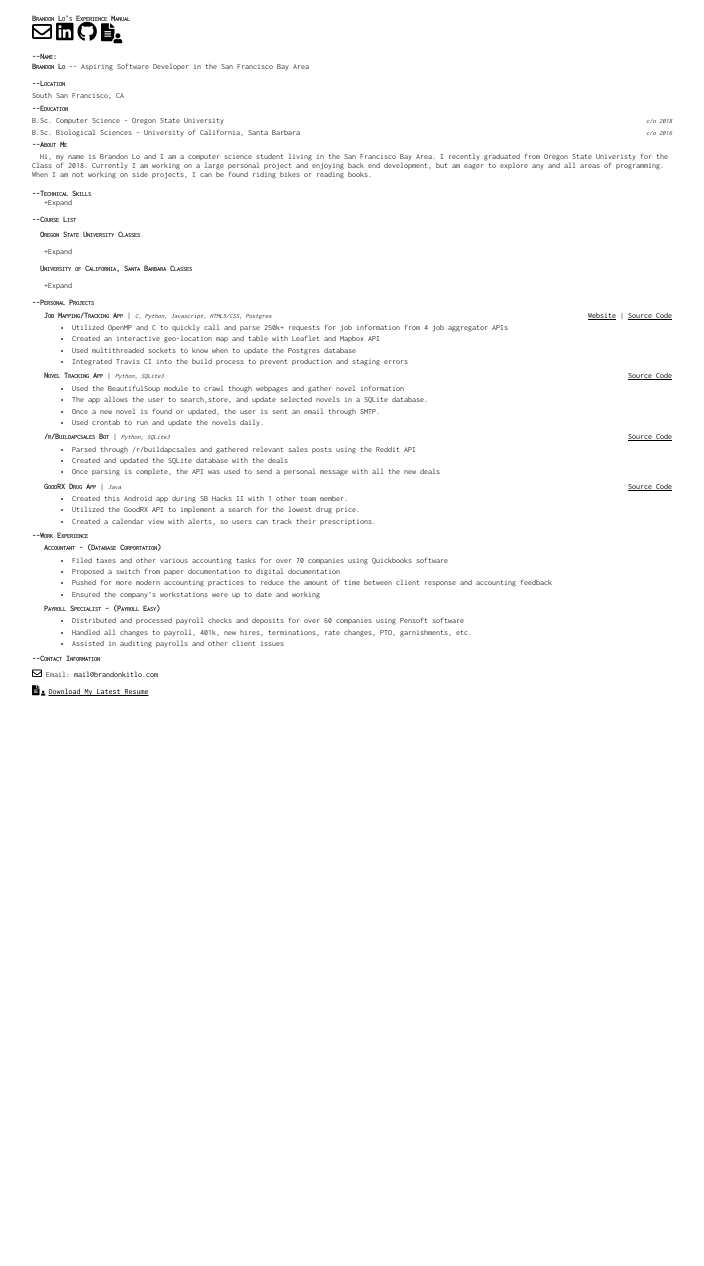
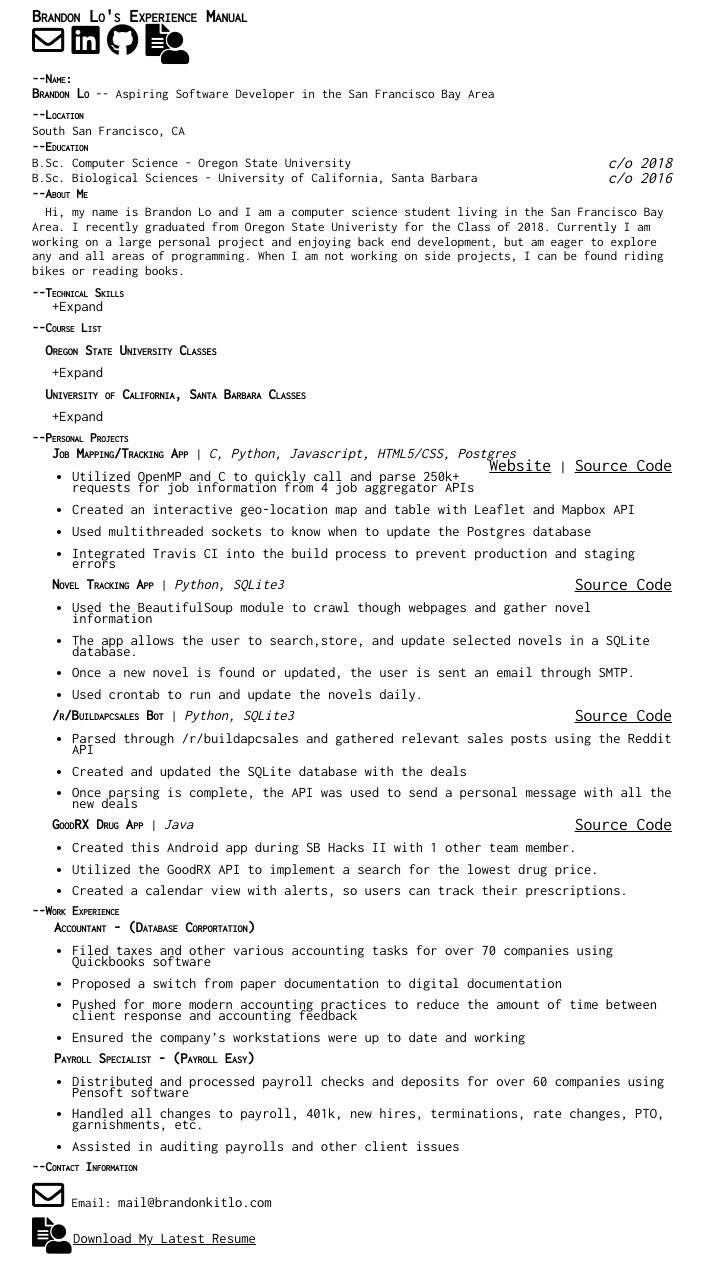
Before and after one commit to bklo94/bklo94.github.io, a PHP site: page / in a window 1280 px wide. Shown: the whole page, without its empty margins (288-992 px from the left). Before the commit the page ends 696 px from the top, so only its background shows below. Run offline with PHP 8.4, Linux system fonts and the light colour scheme; some libraries are stand-ins or nearby versions.

Commit message:
Increased font sizing

```diff
--- a/index.html
+++ b/index.html
@@ -20,16 +20,16 @@
 </head>
 <body>
    <div class="center">
-      <b>Brandon Lo's Experience Manual</b>
+      <b class ="mheader">Brandon Lo's Experience Manual</b>
       <p style="margin-bottom: 0px">
          <script language="javascript">
-            document.write(unescape('%3C%61%20%68%72%65%66%3D%22%6D%61%69%6C%74%6F%3A%6D%61%69%6C%40%62%72%61%6E%64%6F%6E%6B%69%74%6C%6F%2E%63%6F%6D%22%3E%20%3C%69%20%63%6C%61%73%73%3D%22%66%61%72%20%66%61%2D%65%6E%76%65%6C%6F%70%65%22%20%73%74%79%6C%65%3D%22%66%6F%6E%74%2D%73%69%7A%65%3A%20%32%72%65%6D%3B%20%63%6F%6C%6F%72%3A%20%72%67%62%28%30%2C%30%2C%30%29%3B%22%3E%3C%2F%69%3E%20%3C%2F%61%3E'));
+            document.write(unescape('%3C%61%20%68%72%65%66%3D%22%6D%61%69%6C%74%6F%3A%6D%61%69%6C%40%62%72%61%6E%64%6F%6E%6B%69%74%6C%6F%2E%63%6F%6D%22%3E%20%3C%69%20%63%6C%61%73%73%3D%22%63%69%63%6F%6E%20%66%61%72%20%66%61%2D%65%6E%76%65%6C%6F%70%65%22%20%73%74%79%6C%65%3D%22%66%6F%6E%74%2D%73%69%7A%65%3A%20%32%72%65%6D%3B%20%63%6F%6C%6F%72%3A%20%72%67%62%28%30%2C%30%2C%30%29%3B%22%3E%3C%2F%69%3E%20%3C%2F%61%3E'));
          </script>
-         <a href="https://www.linkedin.com/in/bklo94/"> <i class="fab fa-linkedin" style="font-size: 2rem; color: rgb(0,0,0);"></i> </a>
-         <a href="https://github.com/bklo94"> <i class="fab fa-github" style="font-size: 2rem; color: rgb(0,0,0);"></i> </a>
+         <a href="https://www.linkedin.com/in/bklo94/"> <i class="cicon fab fa-linkedin" ></i> </a>
+         <a href="https://github.com/bklo94" > <i class="cicon fab fa-github" ></i> </a>
          <a href="resume.pdf">
-               <i class="fa fa-file-text" style="font-size: 1.8rem; color: rgb(0,0,0);"></i>
-               <i class="fa fa-sub fa-user" style="font-size: 1rem; color: rgb(0,0,0);"></i>
+               <i class="cicon fa fa-file-text" ></i>
+               <i class="cicon fa fa-sub fa-user" ></i>
          </a>
       </p>
 
@@ -476,13 +476,13 @@
    <div class="center">
       <b>--Contact Information <br> </b>
           <script language="javascript">
-            document.write(unescape('%3C%70%20%73%74%79%6C%65%3D%22%6D%61%72%67%69%6E%2D%74%6F%70%3A%20%36%70%78%3B%20%6D%61%72%67%69%6E%2D%62%6F%74%74%6F%6D%3A%20%37%70%78%22%3E%0A%20%20%20%20%20%20%20%20%20%20%20%20%3C%61%20%68%72%65%66%3D%22%6D%61%69%6C%74%6F%3A%6D%61%69%6C%40%62%72%61%6E%64%6F%6E%6B%69%74%6C%6F%2E%63%6F%6D%22%3E%20%3C%69%20%63%6C%61%73%73%3D%22%66%61%72%20%66%61%2D%65%6E%76%65%6C%6F%70%65%22%20%73%74%79%6C%65%3D%22%66%6F%6E%74%2D%73%69%7A%65%3A%20%31%72%65%6D%3B%20%63%6F%6C%6F%72%3A%20%72%67%62%28%30%2C%30%2C%30%29%3B%22%3E%3C%2F%69%3E%20%3C%2F%61%3E%0A%20%20%20%20%20%20%20%20%20%20%20%20%20%45%6D%61%69%6C%3A%20%3C%61%20%73%74%79%6C%65%3D%22%63%6F%6C%6F%72%3A%20%72%67%62%28%30%2C%30%2C%30%29%22%20%68%72%65%66%3D%22%6D%61%69%6C%74%6F%3A%6D%61%69%6C%40%62%72%61%6E%64%6F%6E%6B%69%74%6C%6F%2E%63%6F%6D%22%3E%6D%61%69%6C%40%62%72%61%6E%64%6F%6E%6B%69%74%6C%6F%2E%63%6F%6D%3C%2F%61%3E%0A%20%20%20%20%20%20%20%20%20%20%3C%2F%70%3E'));
+            document.write(unescape('%3C%70%20%73%74%79%6C%65%3D%22%6D%61%72%67%69%6E%2D%74%6F%70%3A%20%36%70%78%3B%20%6D%61%72%67%69%6E%2D%62%6F%74%74%6F%6D%3A%20%37%70%78%22%3E%0A%20%20%20%20%20%20%20%20%20%20%20%20%3C%61%20%68%72%65%66%3D%22%6D%61%69%6C%74%6F%3A%6D%61%69%6C%40%62%72%61%6E%64%6F%6E%6B%69%74%6C%6F%2E%63%6F%6D%22%3E%20%3C%69%20%63%6C%61%73%73%3D%22%63%69%63%6F%6E%20%66%61%72%20%66%61%2D%65%6E%76%65%6C%6F%70%65%22%20%73%74%79%6C%65%3D%22%66%6F%6E%74%2D%73%69%7A%65%3A%20%31%72%65%6D%3B%20%63%6F%6C%6F%72%3A%20%72%67%62%28%30%2C%30%2C%30%29%3B%22%3E%3C%2F%69%3E%20%3C%2F%61%3E%0A%20%20%20%20%20%20%20%20%20%20%20%20%20%45%6D%61%69%6C%3A%20%3C%61%20%73%74%79%6C%65%3D%22%63%6F%6C%6F%72%3A%20%72%67%62%28%30%2C%30%2C%30%29%22%20%68%72%65%66%3D%22%6D%61%69%6C%74%6F%3A%6D%61%69%6C%40%62%72%61%6E%64%6F%6E%6B%69%74%6C%6F%2E%63%6F%6D%22%3E%6D%61%69%6C%40%62%72%61%6E%64%6F%6E%6B%69%74%6C%6F%2E%63%6F%6D%3C%2F%61%3E%0A%20%20%20%20%20%20%20%20%20%20%3C%2F%70%3E'));
           </script>
           </script>
           <a href="resume.pdf">
-                <i class="fa fa-file-text" style="font-size: 1rem; color: rgb(0,0,0);"></i>
-                <i class="fa fa-sub fa-user" style="font-size: 0.5rem; color: rgb(0,0,0);"></i>
+                <i class="cicon fa fa-file-text" ></i>
+                <i class="cicon fa fa-sub fa-user" ></i>
           </a>
-         <a style="color: rgb(0,0,0)" href="resume.pdf"> <u> Download My Latest Resume </u> </a>
+         <a style="color: rgb(0,0,0)" href="resume.pdf"> <u>  Download My Latest Resume </u> </a>
    </div>
 </body>
--- a/style.css
+++ b/style.css
@@ -1,4 +1,23 @@
 /* style.css */
+html *{
+   font-size: 1.1em !important;
+   color: #000 !important;
+}
+
+.mheader{
+   font-size: 1.5em !important;
+   color: #000 !important;
+}
+
+.cicon{
+   font-size: 2.2em !important;
+   color: #000 !important;
+}
+
+.cicon2{
+    font-size: 3em !important;
+    color: #000 !important;
+ }
 
 .center{
     margin: auto;
@@ -34,8 +53,8 @@ body{
    margin: auto;
    text-align:center
    color: #444;
-   padding-top: 15px;
-   padding-bottom: 25px;
+   padding-top: 1em;
+   padding-bottom: 1em;
 }
 
 span{
@@ -43,21 +62,17 @@ span{
   float: right;
 }
 
-li{
-   margin-bottom: -3px;
-}
 
 #classes1{
-   margin-bottom: 10px;
+   margin-bottom: 3em;
 }
 
 #classes2{
-   margin-bottom: 10px;
+   margin-bottom: 3em;
 }
 
 div {
 	font-family: Inconsolata;
-	font-size: 0.8rem;
 	font-style: normal;
 	font-variant: normal;
    line-height: 90%;
@@ -65,13 +80,12 @@ div {
 
 b {
 	font-family: Inconsolata;
-	font-size: 0.8rem;
 	font-variant: small-caps;
 	font-weight: bold;
 }
 
 p + ul {
-    margin-top: -12px;
+    margin-top: -10px;
 }
 
 p {
@@ -107,4 +121,5 @@ i {
 .rowlist{
    display:list-item;
    list-style:disc inside;
+   padding: 3px;
 }
```
Also changed, not shown: other parts of index.html (+12 -12 lines).
